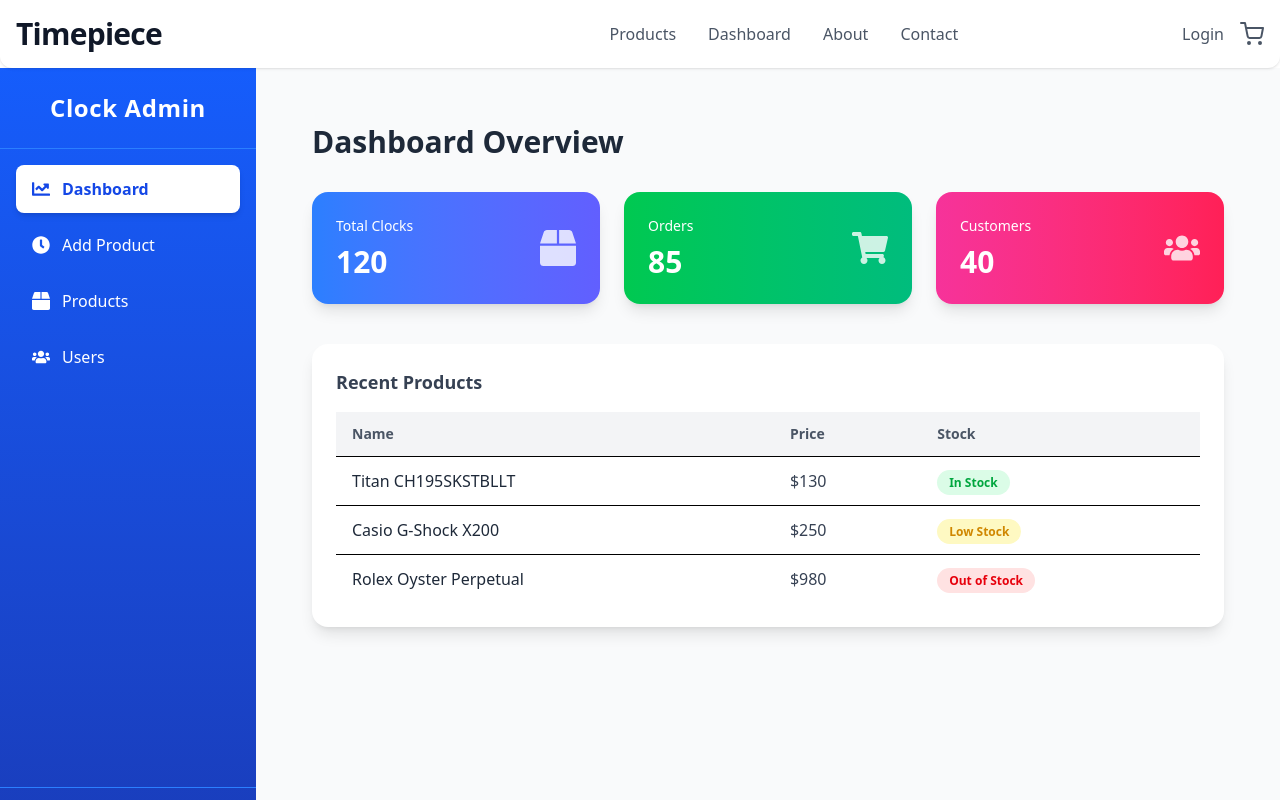
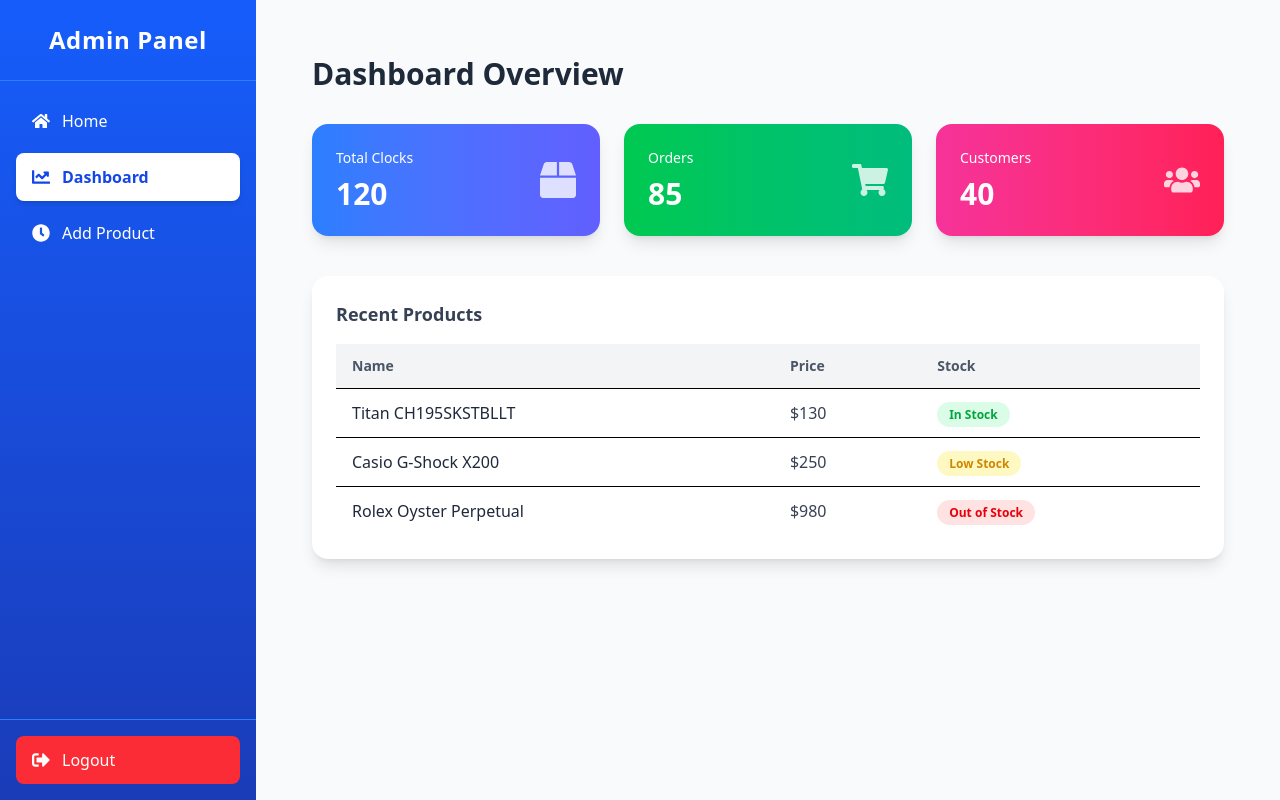
Before and after one commit to islamemon59/clock-store-with-nextjs, a Next.js app: page /dashboard in a window 1280 px wide. Shown: the top 800 px of the page. Built offline with nearby package versions, Linux system fonts and the light colour scheme; no server answers.

Commit message:
navbar hide in dashboard some bug fixed

```diff
--- a/src/app/Components/Navbar/Components/MobileNavMenu/MobileNavMenu.jsx
+++ b/src/app/Components/Navbar/Components/MobileNavMenu/MobileNavMenu.jsx
@@ -16,18 +16,18 @@ const MobileNavMenu = ({isMenuOpen, setIsMenuOpen}) => {
           </button>
           <nav className="flex flex-col items-center space-y-6 text-2xl font-semibold">
             <Link
-              href="/shop"
+              href="/products"
               onClick={() => setIsMenuOpen(false)}
               className="text-gray-800 hover:text-indigo-600 transition-colors duration-200"
             >
-              Shop
+              Products
             </Link>
             <Link
-              href="/collections"
+              href="/dashboard"
               onClick={() => setIsMenuOpen(false)}
               className="text-gray-800 hover:text-indigo-600 transition-colors duration-200"
             >
-              Collections
+              Dashboard
             </Link>
             <Link
               href="/about"
@@ -45,7 +45,7 @@ const MobileNavMenu = ({isMenuOpen, setIsMenuOpen}) => {
             </Link>
             <div className="mt-8 pt-8 border-t border-gray-200 flex flex-col items-center space-y-6">
               <Link
-                href="/login"
+                href="/signIn"
                 onClick={() => setIsMenuOpen(false)}
                 className="flex items-center space-x-4 text-gray-800 hover:text-indigo-600 transition-colors duration-200"
               >
--- a/src/app/Components/Navbar/Navbar.jsx
+++ b/src/app/Components/Navbar/Navbar.jsx
@@ -1,29 +1,24 @@
+"use client";
 import Link from "next/link";
 import { FiShoppingCart, FiUser } from "react-icons/fi";
 import MobileMenuToggleButton from "./Components/MobileMenuToggleButton/MobileMenuToggleButton";
 import MobileNavMenu from "./Components/MobileNavMenu/MobileNavMenu";
 import LoginUser from "./Components/LoginUser/LoginUser";
+import { usePathname } from "next/navigation";
 
-// A professional and minimal navbar component for an e-commerce site
 const Navbar = () => {
-  // State to manage the visibility of the mobile menu
-
+    const pathRouter = usePathname();
+    if(!pathRouter.includes("/dashboard")){
   return (
     <>
-      {/* Main Navbar container for desktop and mobile */}
       <header className="w-full bg-white shadow-sm rounded-b-xl sticky top-0 z-50">
         <div className="container mx-auto px-4 py-4 flex items-center justify-between">
-          {/* Logo / Brand Name */}
           <Link
             href="/"
             className="text-3xl font-extrabold text-gray-900 tracking-tight"
           >
-            Timepiece
+            Time Zone
           </Link>
-
-          {/* Mobile Menu Toggle Button (Hamburger icon) */}
-
-          {/* Desktop Navigation Links */}
           <MobileMenuToggleButton />
           <nav className="hidden md:flex items-center space-x-8">
             <Link
@@ -51,13 +46,10 @@ const Navbar = () => {
               Contact
             </Link>
           </nav>
-          {/* Action Icons and Buttons for desktop */}
           <div className="hidden md:flex items-center space-x-4">
             <MobileNavMenu />
-            {/* Login Button with icon */}
             <LoginUser />
 
-            {/* Shopping Cart Button with icon */}
             <div className="relative group cursor-pointer">
               <Link href="/cart">
                 <FiShoppingCart className="w-6 h-6 text-gray-600 hover:text-indigo-600 transition-colors duration-200" />
@@ -68,6 +60,10 @@ const Navbar = () => {
       </header>
     </>
   );
+    } else {
+      <></>
+    }
+
 };
 
 export default Navbar;
--- a/src/app/dashboard/Components/Sidebar/Sidebar.jsx
+++ b/src/app/dashboard/Components/Sidebar/Sidebar.jsx
@@ -1,29 +1,23 @@
 "use client";
+import { signOut } from "next-auth/react";
 import Link from "next/link";
 import { usePathname } from "next/navigation";
-import {
-  FaClock,
-  FaBox,
-  FaUsers,
-  FaChartLine,
-  FaSignOutAlt,
-} from "react-icons/fa";
+import { FaClock, FaChartLine, FaSignOutAlt, FaHome } from "react-icons/fa";
 
 const Sidebar = () => {
   const pathname = usePathname();
 
   const menuItems = [
+    { name: "Home", href: "/", icon: FaHome },
     { name: "Dashboard", href: "/dashboard", icon: FaChartLine },
     { name: "Add Product", href: "/dashboard/addproduct", icon: FaClock },
-    { name: "Products", href: "/dashboard/products", icon: FaBox },
-    { name: "Users", href: "/dashboard/users", icon: FaUsers },
   ];
 
   return (
     <aside className="h-screen w-64 bg-gradient-to-b from-blue-600 to-blue-800 text-white shadow-lg flex flex-col">
       {/* Logo */}
       <div className="p-6 text-center border-b border-blue-500">
-        <h1 className="text-2xl font-bold tracking-wide">Clock Admin</h1>
+        <h1 className="text-2xl font-bold tracking-wide">Admin Panel</h1>
       </div>
 
       {/* Navigation */}
@@ -53,7 +47,7 @@ const Sidebar = () => {
       <div className="p-4 border-t border-blue-500">
         <button className="w-full flex items-center gap-3 px-4 py-3 rounded-lg bg-red-500 hover:bg-red-600 transition-all">
           <FaSignOutAlt className="text-lg" />
-          <span>Logout</span>
+          <span onClick={() => signOut()}>Logout</span>
         </button>
       </div>
     </aside>
--- a/src/app/dashboard/addproduct/Components/AddProductForm/AddProductForm.jsx
+++ b/src/app/dashboard/addproduct/Components/AddProductForm/AddProductForm.jsx
@@ -56,7 +56,7 @@ export default function AddProductForm() {
 
     setSubmitting(true);
     try {
-      const res = await fetch(`api/products`, {
+      const res = await fetch(`http://localhost:3000/api/products`, {
         method: "POST",
         headers: { "Content-Type": "application/json" },
         body: JSON.stringify(productData),
--- a/src/app/products/page.jsx
+++ b/src/app/products/page.jsx
@@ -80,7 +80,7 @@ export default async function ProductsPage({ searchParams }) {
 
 // Function to simulate fetching data from an API
 async function getProducts() {
-  const res = await fetch(`api/products`);
+  const res = await fetch(`http://localhost:3000/api/products`);
   if (!res.ok) {
     throw new Error("Failed to fetch products");
   }
```
